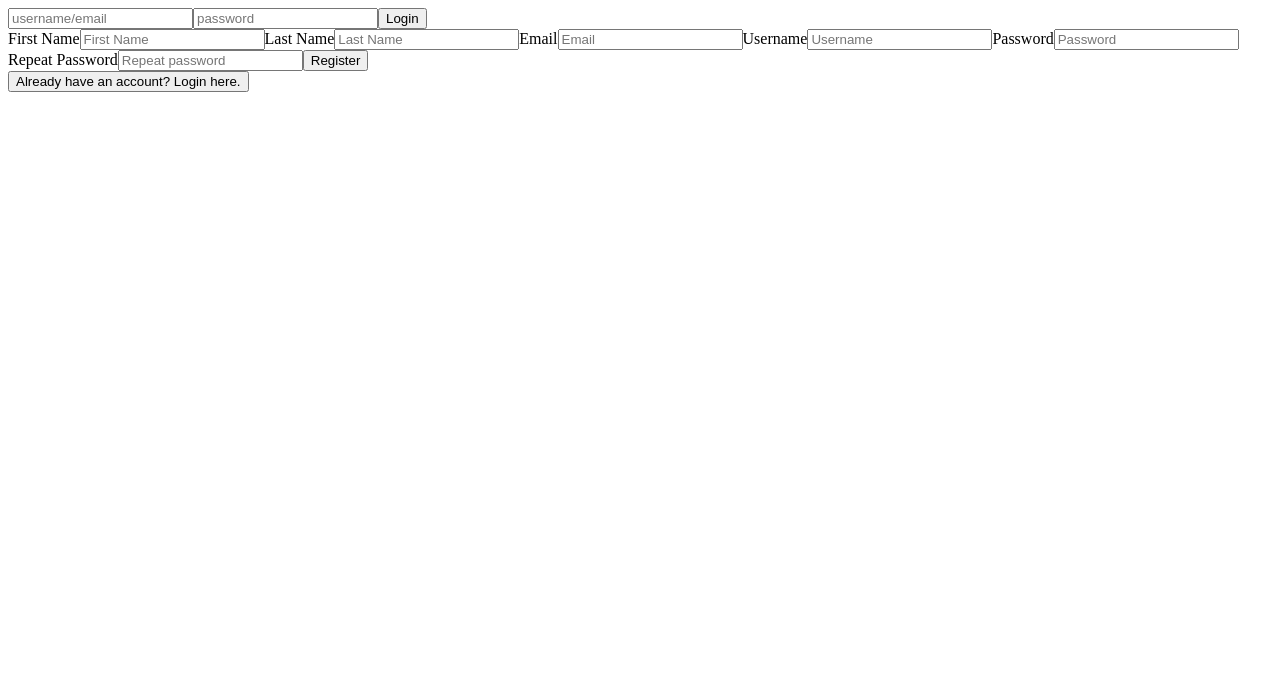
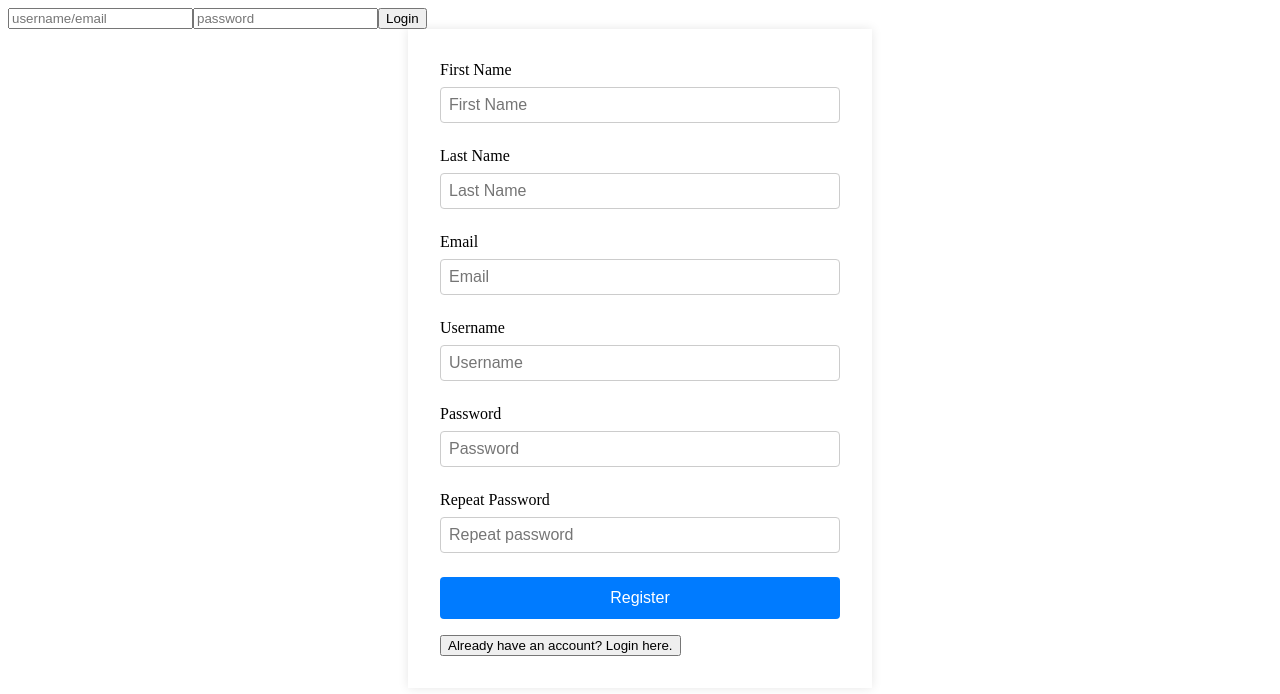
Before and after one commit to Mberra6/real-support-academy, a React (Create React App) app in the folder client/: page / in a window 1280 px wide. Shown: the top 694 px of the page. Built offline with nearby package versions, Linux system fonts and the light colour scheme.

Commit message:
css edit

```diff
--- a/client/src/Register.jsx
+++ b/client/src/Register.jsx
@@ -1,4 +1,5 @@
-import React,{useState} from "react";
+import './register.css';
+import React, { useState } from "react";
 import axios from 'axios'
 export const Register = (props) => {
     const [email, setEmail] = useState('');
--- /dev/null
+++ b/client/src/register.css
@@ -0,0 +1,48 @@
+.auth-form-container {
+    max-width: 400px;
+    margin: 0 auto;
+    padding: 2rem;
+    background-color: #ffffff;
+    box-shadow: 0 0 10px rgba(0, 0, 0, 0.1);
+}
+
+form {
+    display: flex;
+    flex-direction: column;
+}
+
+label {
+    margin-bottom: 0.5rem;
+}
+
+input[type='firstname'],
+input[type='lastname'],
+input[type='email'],
+input[type='username'],
+input[type='password'] {
+    padding: 0.5rem;
+    font-size: 1rem;
+    border: 1px solid #ccc;
+    border-radius: 4px;
+    margin-bottom: 1.5rem;
+}
+
+button[type='submit'] {
+    padding: 0.75rem 1.5rem;
+    font-size: 1rem;
+    color: #fff;
+    background-color: #007bff;
+    border: none;
+    border-radius: 4px;
+    cursor: pointer;
+    margin-bottom: 1rem;
+}
+
+button[type='button'] {
+    font-size: 1rem;
+    color: #007bff;
+    background-color: transparent;
+    border: none;
+    cursor: pointer;
+    text-decoration: underline;
+}
```
